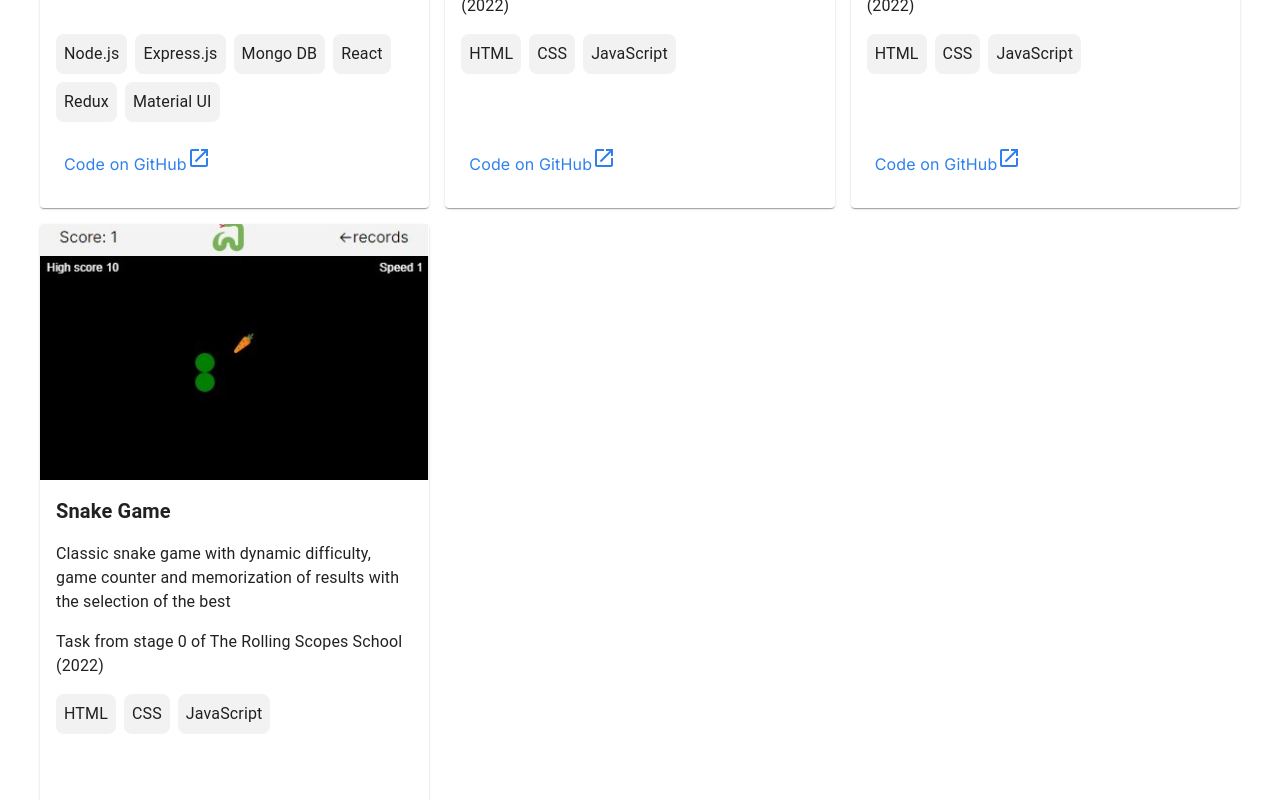
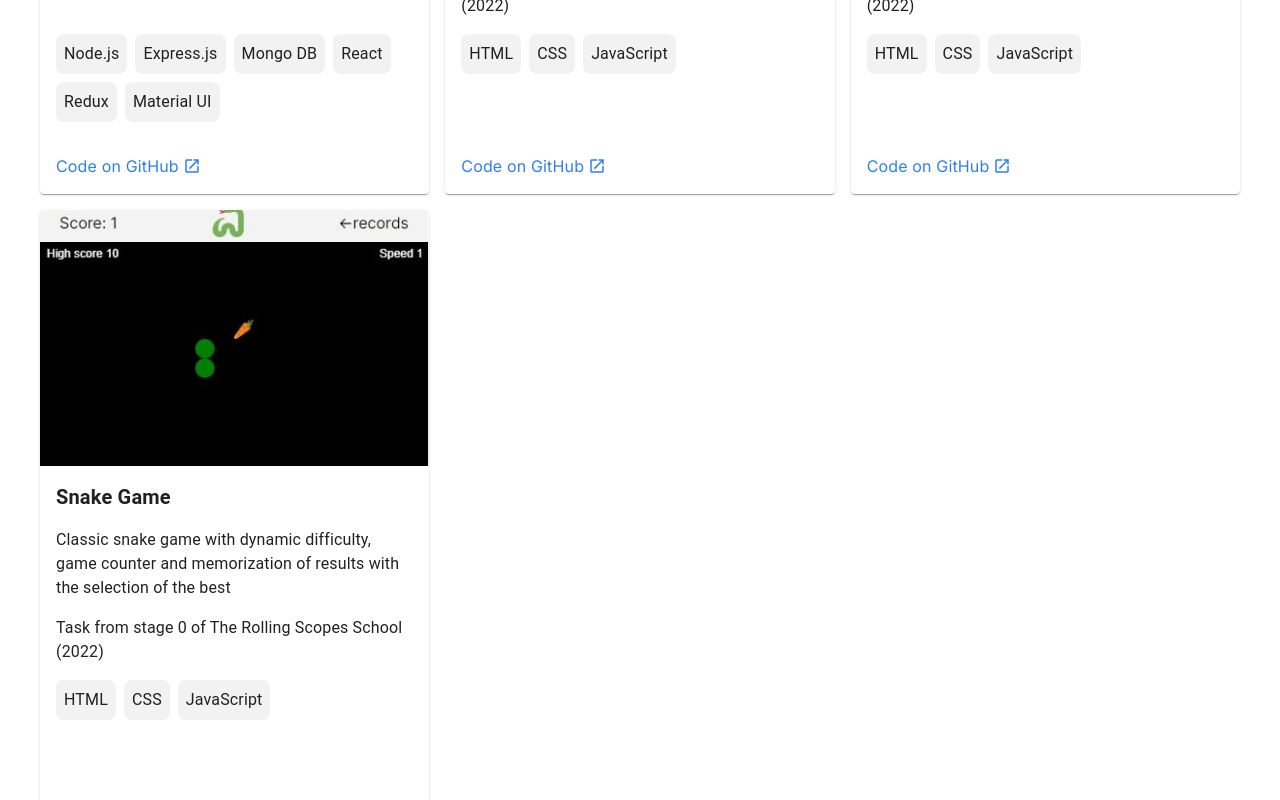
Before and after one commit to asuponev/asuponev.github.io, a React (Create React App) app: page / in a window 1280 px wide. Shown: the part 2380-3180 px from the top of the page. Built offline with nearby package versions, Linux system fonts and the light colour scheme.

Commit message:
fix: correct layout for link to project

```diff
--- a/src/components/cards/project-card.js
+++ b/src/components/cards/project-card.js
@@ -25,13 +25,16 @@ const ProjectCard = ({ title, description, note, skills, cover, link }) => {
         <Box sx={{ height: 88 }}>
           <SkillItems skills={skills} />
         </Box>
-        <CardActions>
-          <Link href={link} underline="hover" color="link.color">
-            Code on GitHub
-            <OpenInNewOutlinedIcon />
-          </Link>
-        </CardActions>
       </CardContent>
+      <CardActions sx={{ p: 2, alignItems: "center" }}>
+        <Link
+          href={link} underline="hover" color="link.color"
+          sx={{ display: "flex", alignItems: "center", gap: 0.5 }}
+        >
+          Code on GitHub
+          <OpenInNewOutlinedIcon sx={{ height: 18, width: 18 }} />
+        </Link>
+      </CardActions>
     </Card>
   );
 }
```
